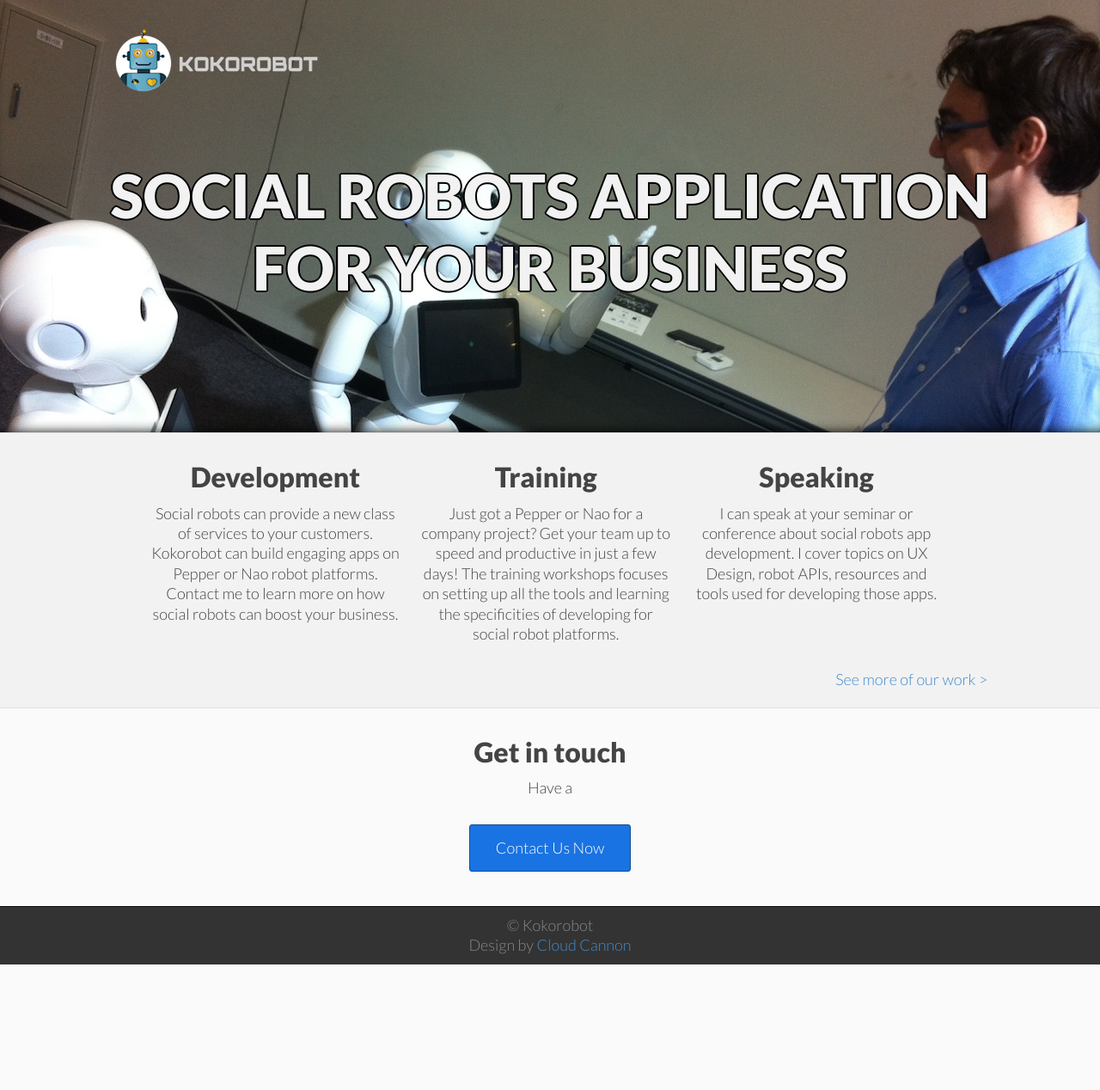
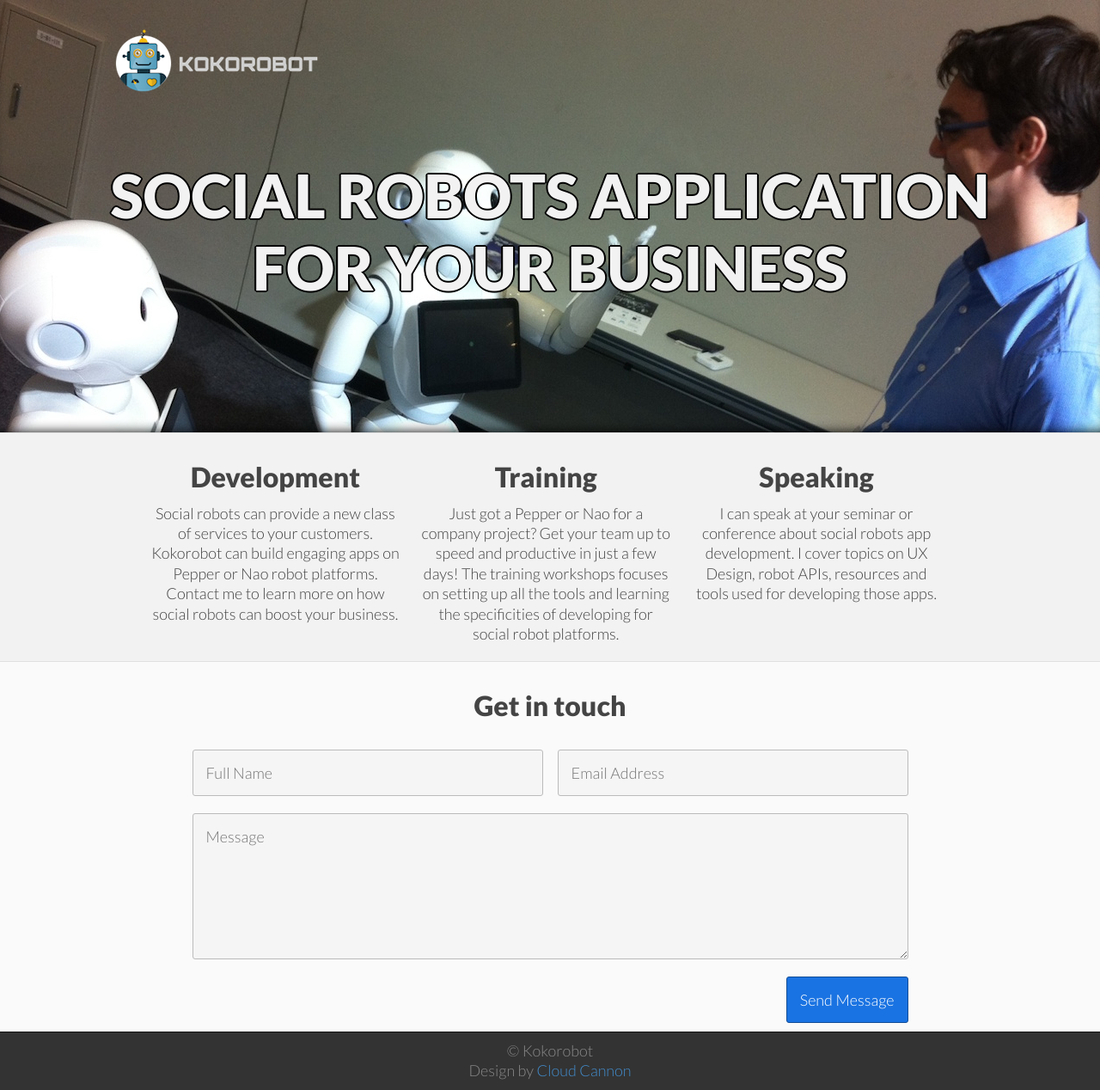
Before and after one commit to kokorobot/kokorobot.github.io, a Jekyll site: the page built from index.html, in a window 1280 px wide. Shown: the whole page at 86% size. Built offline with Jekyll 4.4.1, drawn with Linux system fonts in a browser that asks for light colours; before the commit the page ends 1122 px from its top, so only the background shows below that.

Commit message:
added contact form on home page

```diff
--- a/index.html
+++ b/index.html
@@ -44,16 +44,36 @@ title: Kokorobot - Social Robots App Development
 				<p class="editable">I can speak at your seminar or conference about social robots app development. I cover topics on UX Design, robot APIs, resources and tools used for developing those apps.</p>
 			</div>
 		</div>
-
-		<p class="editable see-more"><a href="/work">See more of our work &gt;</a></p>
 	</div>
 </section>
 
 <section>
 	<div class="container subheader">
 		<h3>Get in touch</h3>
-		<p> Have a  </p>
-		<p><a href="/contact" class="button">Contact Us Now</a></p>
+		<form action="https://formspree.io/sebastien@kokorobot.com" method="post">
+			<div class="clearfix">
+				<div class="halves">
+					<div>
+						<label for="name">Full Name</label>
+						<input type="text" name="name" id="name" placeholder="Full Name">
+					</div>
+					<div>
+						<label for="email">Email Address</label>
+						<input type="email" name="email" id="email" placeholder="Email Address">
+					</div>
+				</div>
+
+				<div class="full">
+					<label for="message">Message</label>
+					<textarea name="message" id="message" placeholder="Message"></textarea>
+
+					<input type="hidden" name="_next" value="/thanks.html" />
+					<input type="hidden" name="_subject" value="Kokorobot contact" />
+
+					<input type="submit" value="Send Message">
+				</div>
+			</div>
+		</form>
 	</div>
 </section>
 
```
